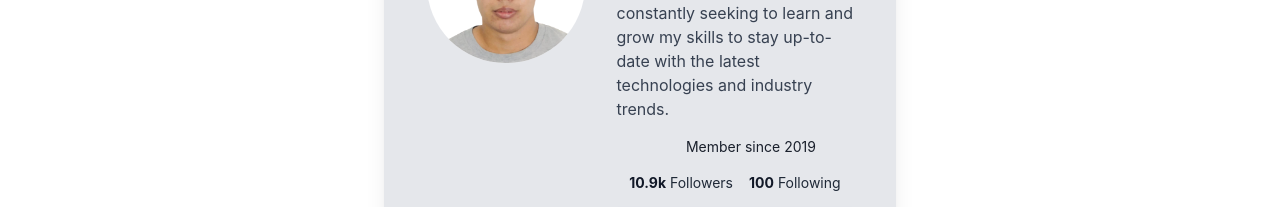
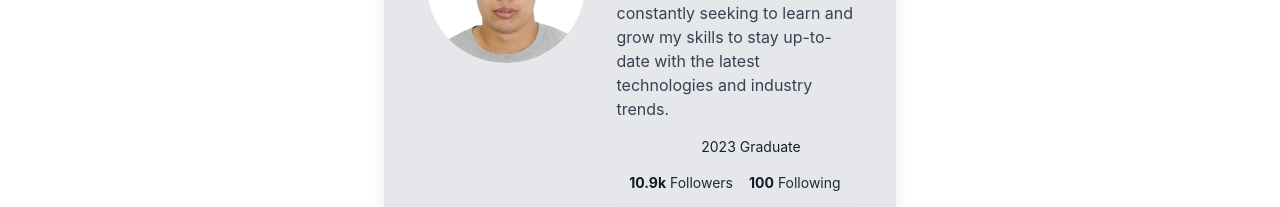
Before and after one commit to renon69/portfolio-2, a React (Vite) app: page / in a window 1280 px wide. Shown: the part 1700-1907 px from the top of the page. Built offline with nearby package versions, Linux system fonts and the light colour scheme.

Commit message:
changed about

```diff
--- a/src/components/About.jsx
+++ b/src/components/About.jsx
@@ -17,7 +17,7 @@ const About = () => {
                 </div>
                 <ul class="space-y-4  md:space-y-0 space-x-0 md:space-x-4 flex flex-col md:flex-row text-left justify-center">
                     <li class="text-sm"><i class="iconoir-pin-alt mr-2"></i></li>
-                    <li class="text-sm"><i class="iconoir-calendar mr-2"></i>Member since 2019 </li>
+                    <li class="text-sm"><i class="iconoir-calendar mr-2"></i>2023 Graduate</li>
                 </ul>
 
                 <ul class="space-x-4 flex flex-row justify-center w-full mb-4">
```
